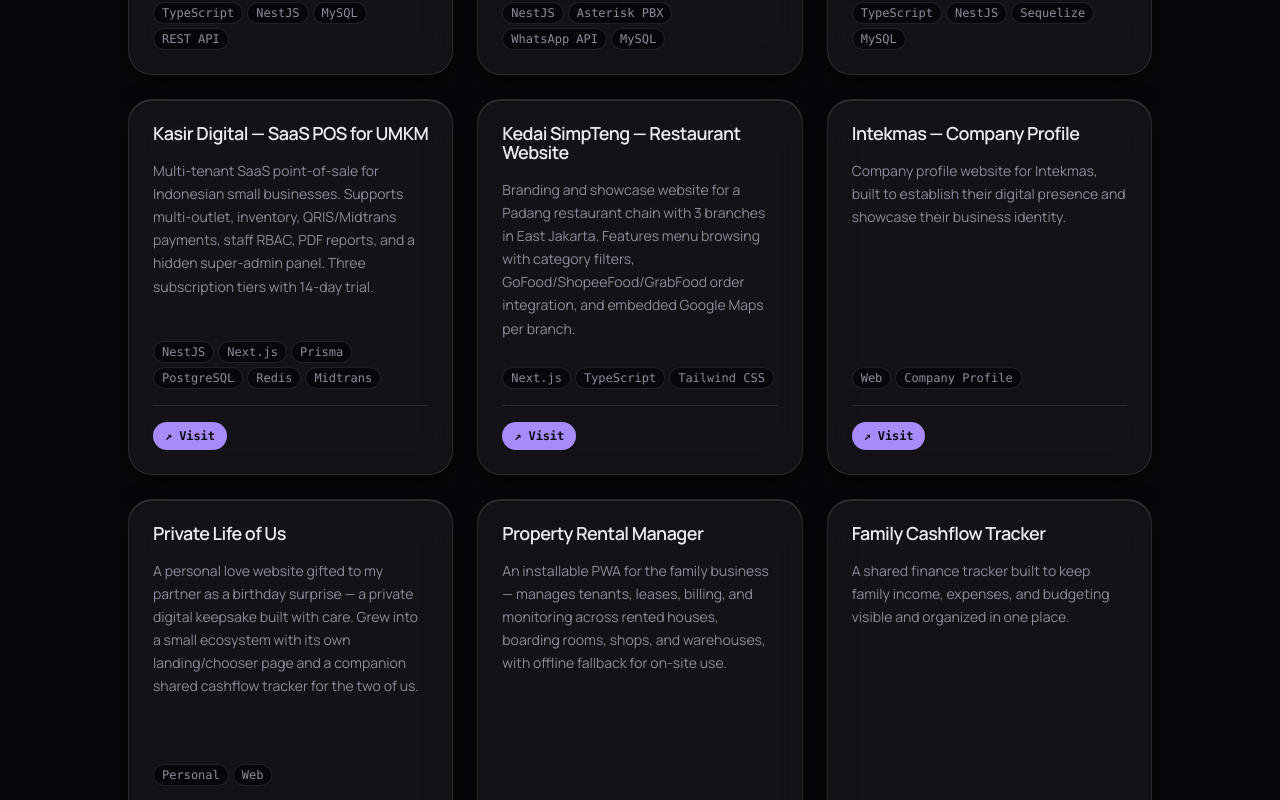
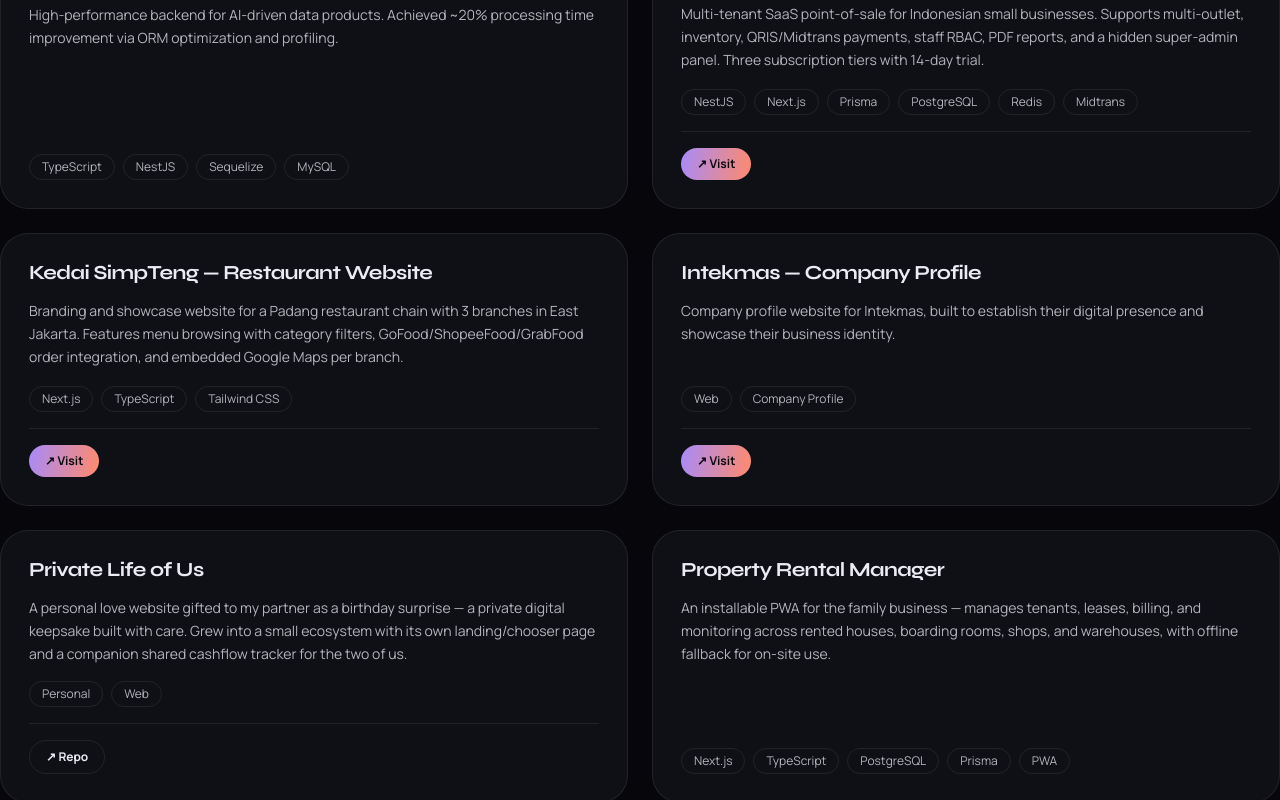
Before and after one commit to gilangmgm98/portofolio, a Next.js app: page / in a window 1280 px wide. Shown: the part 4180-4980 px from the top of the page. Built offline with nearby package versions, Linux system fonts and the light colour scheme.

Commit message:
feat: editorial project cards and section

```diff
--- a/src/components/sections/Projects.tsx
+++ b/src/components/sections/Projects.tsx
@@ -1,23 +1,17 @@
 import { projects } from '@/data/projects'
 import ProjectCard from '@/components/ui/ProjectCard'
-import SectionHeading from '@/components/ui/SectionHeading'
-import { RevealGroup, RevealItem } from '@/components/motion/Reveal'
+import Section from '@/components/ui/Section'
 
 export default function Projects() {
   return (
-    <section className="portfolio-section flex min-h-screen w-full flex-col items-center justify-center px-6 py-24 md:px-16">
-      <div className="w-full max-w-5xl">
-        <div className="mb-12">
-          <SectionHeading label="05 / Projects" title="Selected Work" />
-        </div>
-        <RevealGroup className="grid auto-rows-fr gap-6 md:grid-cols-2 lg:grid-cols-3">
-          {projects.map((project) => (
-            <RevealItem key={project.title} className="h-full">
-              <ProjectCard project={project} />
-            </RevealItem>
-          ))}
-        </RevealGroup>
+    <Section id="projects" label="Projects">
+      <div className="grid auto-rows-fr gap-6 xl:grid-cols-2">
+        {projects.map((project) => (
+          <div key={project.title} data-reveal className="h-full">
+            <ProjectCard project={project} />
+          </div>
+        ))}
       </div>
-    </section>
+    </Section>
   )
 }
--- a/src/components/ui/ProjectCard.tsx
+++ b/src/components/ui/ProjectCard.tsx
@@ -1,50 +1,56 @@
 import type { Project } from '@/types'
 
-interface ProjectCardProps {
-  project: Project
-}
-
-export default function ProjectCard({ project }: ProjectCardProps) {
+export default function ProjectCard({ project }: { project: Project }) {
   return (
-    <div className="glass flex h-full flex-col gap-4 rounded-3xl p-6 transition-[transform,border-color] duration-150 ease-out hover:-translate-y-1 hover:border-cosmos-primary/40">
-      <div className="flex items-start justify-between">
-        <h3 className="text-lg font-semibold leading-heading tracking-heading text-cosmos-text">{project.title}</h3>
+    <article className="flex h-full flex-col gap-4 rounded-card border border-hairline bg-panel/60 p-7 transition-[transform,border-color] duration-200 ease-out hover:-translate-y-1 hover:border-violet/40">
+      <div className="flex items-start justify-between gap-3">
+        <h3 className="font-display text-xl font-bold leading-heading tracking-heading">{project.title}</h3>
         {project.type === 'work' && (
-          <span className="ml-2 shrink-0 rounded-full border border-cosmos-border bg-cosmos-bg px-2 py-0.5 font-mono text-xs text-cosmos-muted">
-            Work
-          </span>
+          <span className="shrink-0 rounded-full border border-hairline px-2.5 py-0.5 text-xs text-muted">Work</span>
         )}
       </div>
-      <p className="flex-1 text-sm leading-body text-cosmos-muted">{project.description}</p>
-      <div className="flex flex-wrap gap-1">
+      <p className="flex-1 text-sm leading-body text-ink/75">{project.description}</p>
+      <ul className="flex flex-wrap gap-2">
         {project.tags.map((tag) => (
-          <span key={tag} className="rounded-full border border-cosmos-border bg-cosmos-bg px-2 py-0.5 font-mono text-xs text-cosmos-muted">
+          <li key={tag} className="rounded-full border border-hairline px-3 py-1 text-xs text-ink/75">
             {tag}
-          </span>
+          </li>
         ))}
-      </div>
+      </ul>
       {project.type === 'side' && (project.githubUrl || project.liveUrl || project.isCurrentSite) && (
-        <div className="mt-auto flex gap-3 border-t border-cosmos-border pt-4">
+        <div className="mt-auto flex flex-wrap gap-3 border-t border-hairline pt-4">
           {project.githubUrl && (
-            <a href={project.githubUrl} target="_blank" rel="noopener noreferrer" aria-label="GitHub"
-              className="btn-secondary !px-3 !py-1.5 !text-xs font-mono">
+            <a
+              href={project.githubUrl}
+              target="_blank"
+              rel="noopener noreferrer"
+              aria-label="GitHub"
+              data-cursor
+              className="btn-ghost !px-4 !py-2 !text-xs"
+            >
               ↗ Repo
             </a>
           )}
           {project.isCurrentSite ? (
-            <span className="flex items-center gap-1.5 rounded-full border border-cosmos-primary/40 px-3 py-1.5 font-mono text-xs text-cosmos-primary/80">
+            <span className="flex items-center gap-2 rounded-full border border-violet/40 px-4 py-2 text-xs font-semibold text-violet">
               ● You&apos;re here
             </span>
           ) : (
             project.liveUrl && (
-              <a href={project.liveUrl} target="_blank" rel="noopener noreferrer" aria-label="Live"
-                className="btn-primary !px-3 !py-1.5 !text-xs font-mono">
+              <a
+                href={project.liveUrl}
+                target="_blank"
+                rel="noopener noreferrer"
+                aria-label="Live"
+                data-cursor
+                className="btn-grad !px-4 !py-2 !text-xs"
+              >
                 ↗ Visit
               </a>
             )
           )}
         </div>
       )}
-    </div>
+    </article>
   )
 }
```
Also changed, not shown: 2 other files (tests, documents, lock files or other folders).
